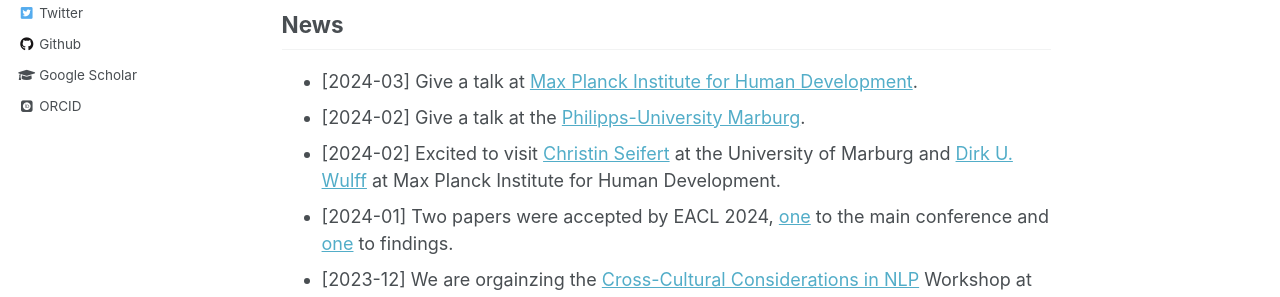
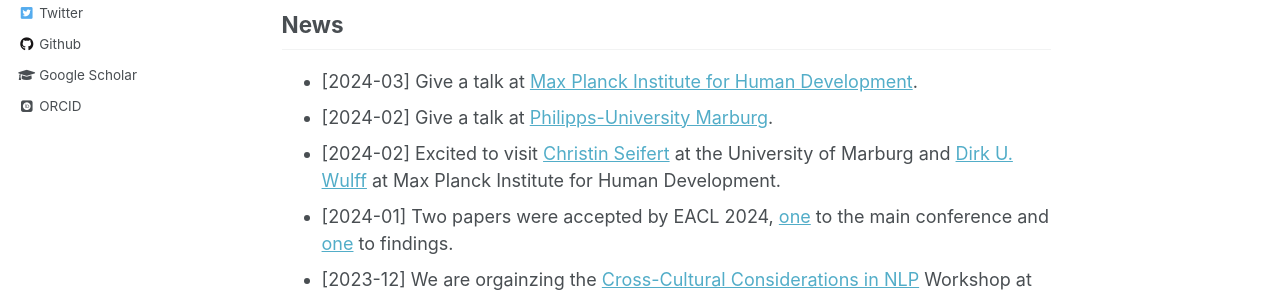
Before and after one commit to yongcaoplus/yongcaoplus.github.io, a Jekyll site: the page built from _pages/about.md, in a window 1280 px wide and 900 px high. Shown: the part 380-677 px from the top of the window. Built offline with Jekyll 4.4.1, drawn with Linux system fonts in a browser that asks for light colours; some web fonts are replaced.

Commit message:
update talk

```diff
--- a/_pages/about.md
+++ b/_pages/about.md
@@ -18,7 +18,7 @@ Since 2022, I've been a visiting Ph.D. student at the University of Copenhagen,
 News
 ------
 * [2024-03] Give a talk at [Max Planck Institute for Human Development](https://www.mpib-berlin.mpg.de/research/research-centers/adaptive-rationality).
-* [2024-02] Give a talk at the [Philipps-University Marburg](https://www.uni-marburg.de/en).
+* [2024-02] Give a talk at [Philipps-University Marburg](https://www.uni-marburg.de/en).
 * [2024-02] Excited to visit [Christin Seifert](http://christinseifert.info/) at the University of Marburg and [Dirk U. Wulff](https://www.dirkwulff.org/) at Max Planck Institute for Human Development.
 * [2024-01] Two papers were accepted by EACL 2024, [one](https://arxiv.org/abs/2309.01606) to the main conference and [one](https://arxiv.org/abs/2401.10352) to findings.
 * [2023-12] We are orgainzing the [Cross-Cultural Considerations in NLP](https://sites.google.com/view/c3nlp) Workshop at ACL 2024.
```
